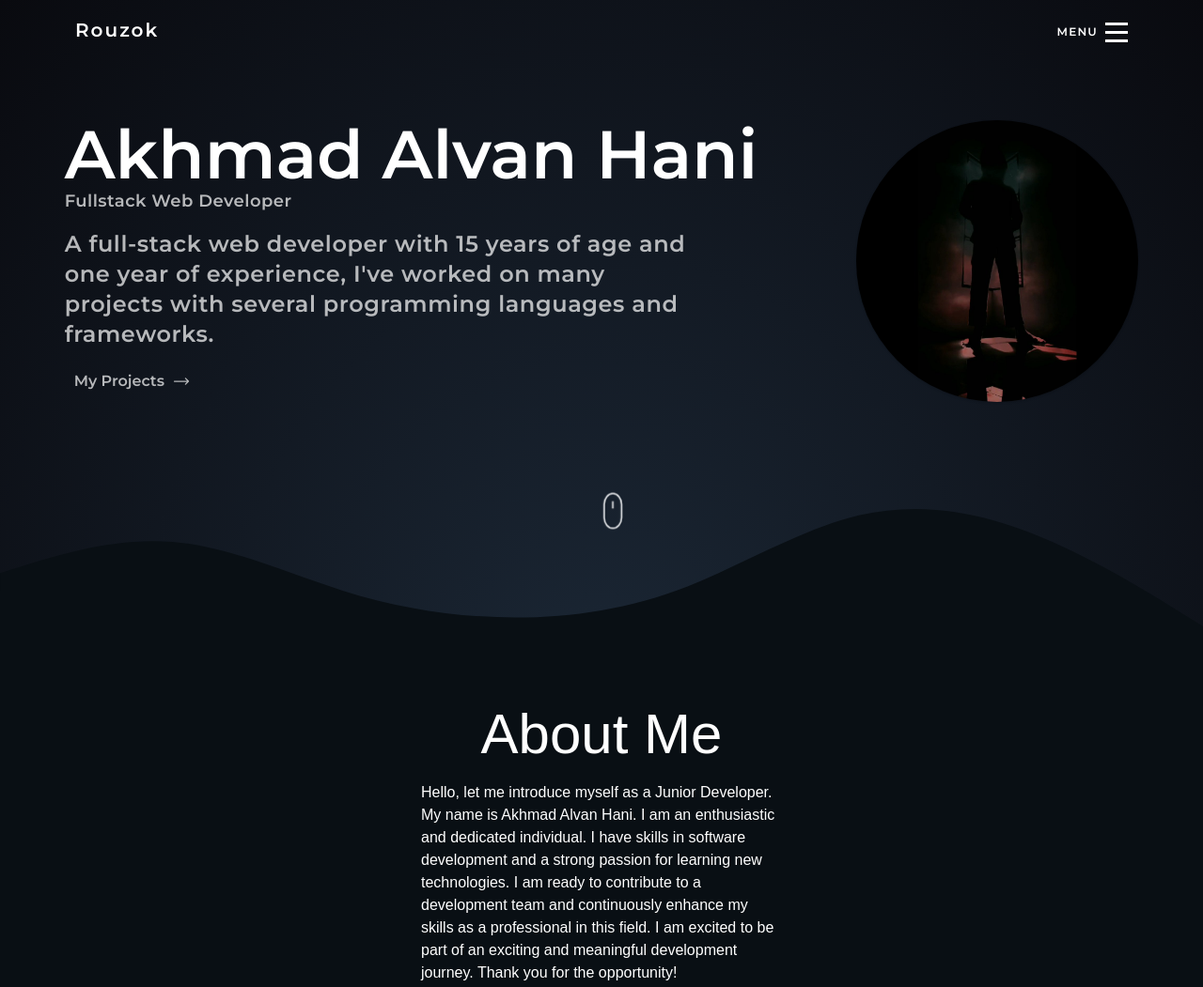
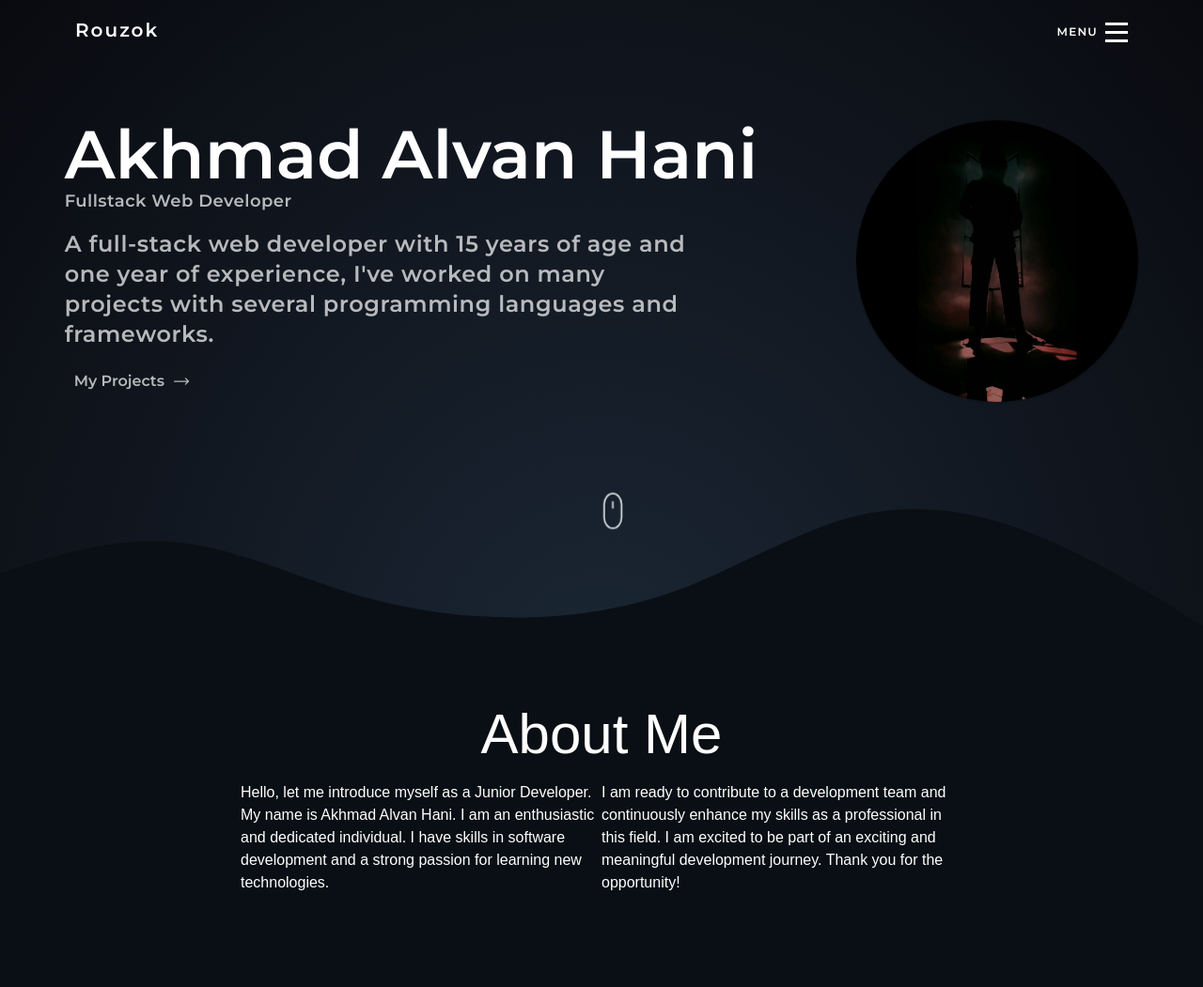
Before and after one commit to Rouzok/Rouzok.github.io, a website: page index.html in a window 1280 px wide. Shown: the top 1051 px of the page at 94% size. Drawn offline with nearby package versions, Linux system fonts and the light colour scheme.

Commit message:
Update index.html

```diff
--- a/index.html
+++ b/index.html
@@ -142,9 +142,12 @@
         <h1 class=" text-center mb-5 text-6xl">About Me</h1>
         <div class="flex justify-center mx-">
           <div class="w-96">
-            <p>Hello, let me introduce myself as a Junior Developer. My name is Akhmad Alvan Hani. I am an enthusiastic and dedicated individual. I have skills in software development and a strong passion for learning new technologies. I am ready to contribute to a development team and continuously enhance my skills as a professional in this field. I am excited to be part of an exciting and meaningful development journey. Thank you for the opportunity! </p>
+            <p>Hello, let me introduce myself as a Junior Developer. My name is Akhmad Alvan Hani. I am an enthusiastic and dedicated individual. I have skills in software development and a strong passion for learning new technologies.</p>
           </div>
+          <div class="w-96">
+            <p>I am ready to contribute to a development team and continuously enhance my skills as a professional in this field. I am excited to be part of an exciting and meaningful development journey. Thank you for the opportunity! </p>
 
+          </div>
         </div>
 
       </div>
@@ -240,8 +243,7 @@
             <a href="https://www.instagram.com/rouzok.py/" target="_blank">Instagram</a>
             <a href="https://github.com/rouzok/
 " target="_blank">Github</a>
-            <a href="#">Social Media 3</a>
-            <a href="#">Social Media 4</a>
+
           </div>
 
         </div>
```
